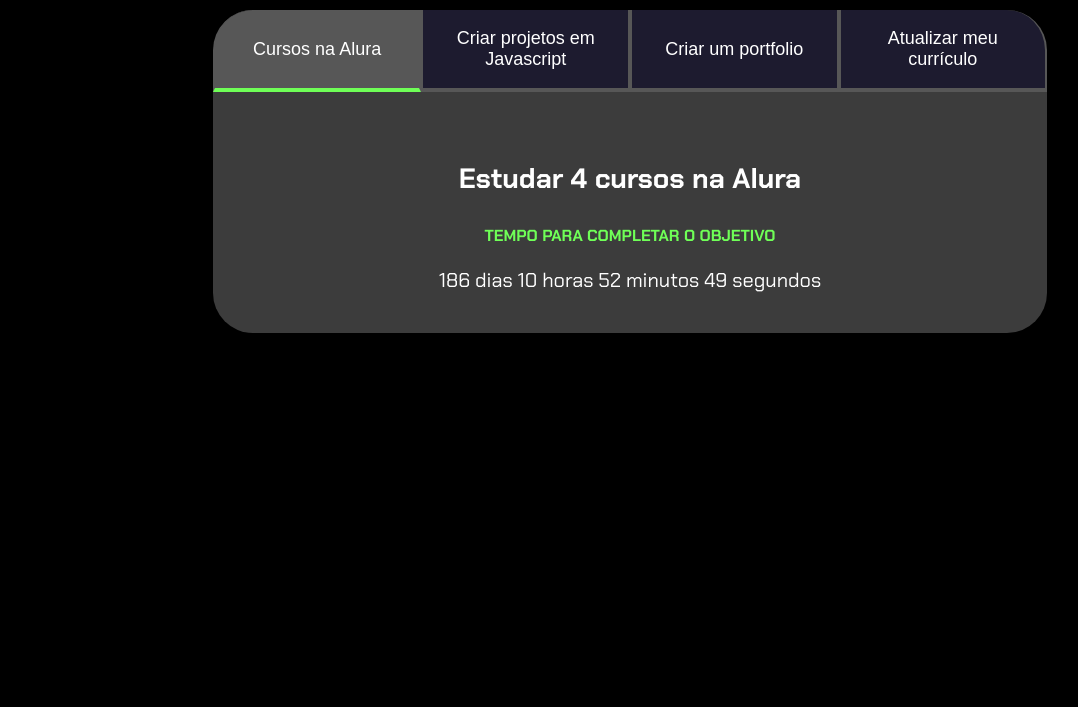
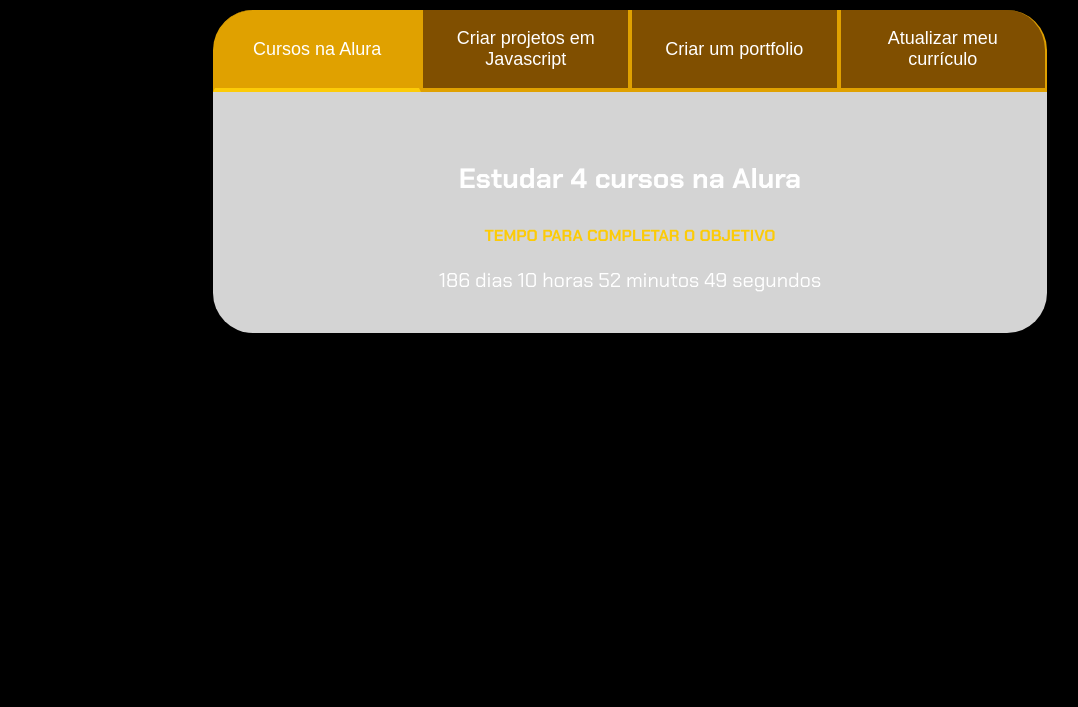
Before and after one commit to jhonijj/Trabalho-Programcao, a plain HTML site: page index.html in a window 1280 px wide. Shown: the part 93-800 px from the top of the page, without its empty margins (10-1088 px from the left). Drawn offline with Linux system fonts and the light colour scheme.

Commit message:
Update style.css

```diff
--- a/style.css
+++ b/style.css
@@ -2,11 +2,11 @@
 
 :root {
     --cor-de-fundo: #000;
-    --verde: #6FFF57;
+    --verde: #fccb08;
     --branco: #FFFFFF;
-    --botao-ativo: #575757;
-    --botao-inativo: rgba(58, 55, 94, 0.5);
-    --texto-fundo: rgba(197, 197, 197, 0.3);
+    --botao-ativo: #e0a100;
+    --botao-inativo: rgba(255, 157, 0, 0.5);
+    --texto-fundo: rgb(212, 212, 212);
 }
 
 body {
```
